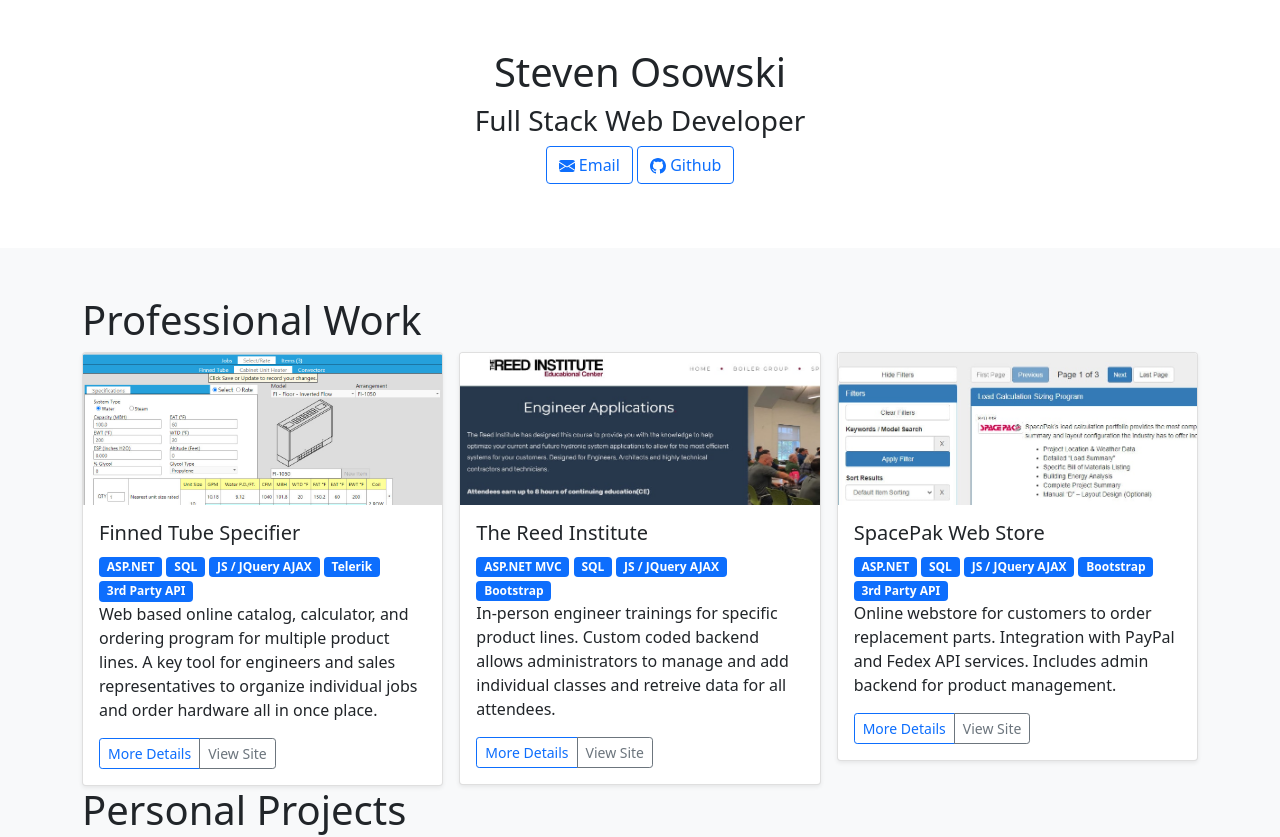
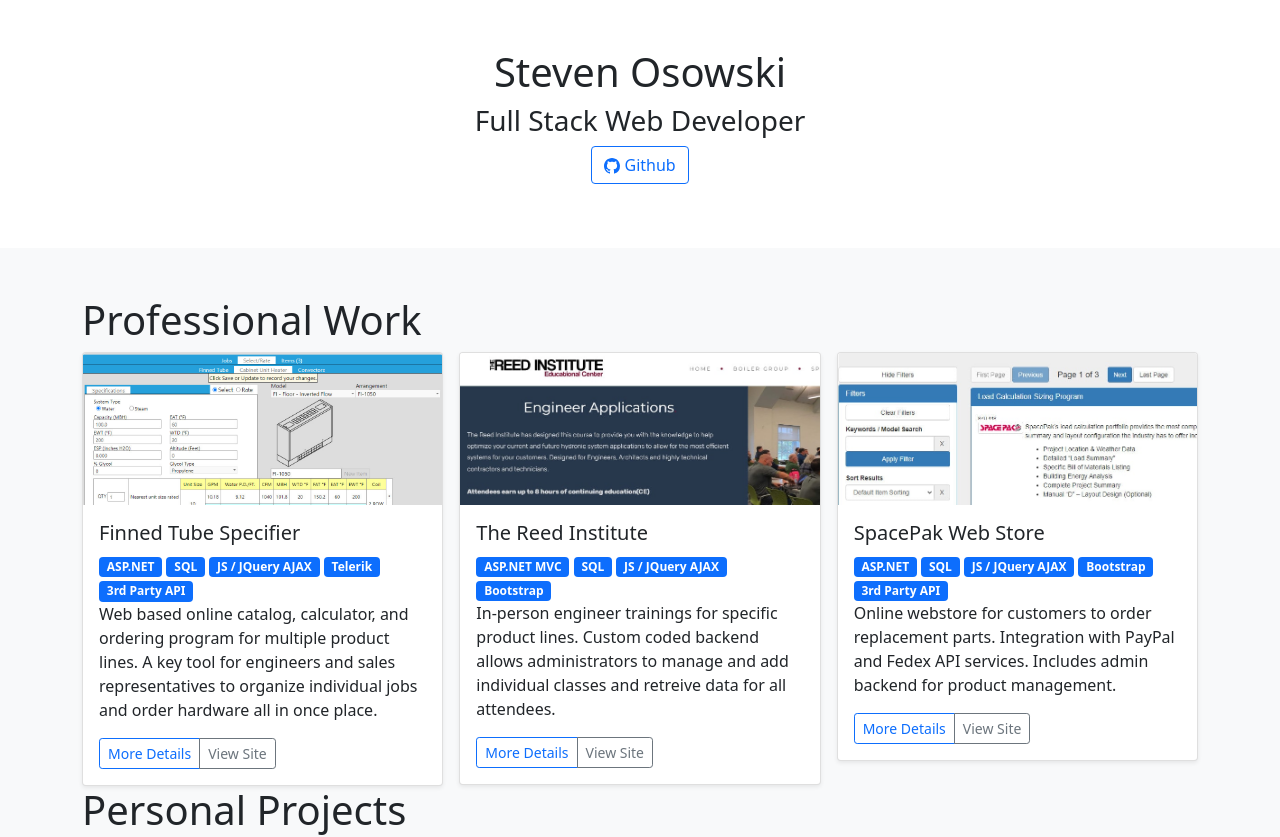
Before and after one commit to sosowskiFS/sosowskiFS.github.io, a plain HTML site: page index.html in a window 1280 px wide. Shown: the top 837 px of the page. Drawn offline with nearby package versions, Linux system fonts and the light colour scheme; a script that the page names is missing.

Commit message:
Remove email

```diff
--- a/index.html
+++ b/index.html
@@ -19,12 +19,6 @@
                     <h1 class="fw-light">Steven Osowski</h1>
                     <h3 class="fw-light">Full Stack Web Developer</h3>
                     <p>
-                        <a href="mailto:sosowskiwd@gmail.com?subject=Inquiry From Portfolio" class="btn btn-outline-primary">
-                            <svg xmlns="http://www.w3.org/2000/svg" width="16" height="16" fill="currentColor" class="bi bi-envelope-fill" viewBox="0 0 16 16">
-                                <path d="M.05 3.555A2 2 0 0 1 2 2h12a2 2 0 0 1 1.95 1.555L8 8.414.05 3.555ZM0 4.697v7.104l5.803-3.558L0 4.697ZM6.761 8.83l-6.57 4.027A2 2 0 0 0 2 14h12a2 2 0 0 0 1.808-1.144l-6.57-4.027L8 9.586l-1.239-.757Zm3.436-.586L16 11.801V4.697l-5.803 3.546Z"></path>
-                            </svg>
-                            Email
-                        </a>
                         <a href="https://github.com/sosowskiFS" target="_blank" class="btn btn-outline-primary">
                             <svg xmlns="http://www.w3.org/2000/svg" width="16" height="16" fill="currentColor" class="bi bi-github" viewBox="0 0 16 16">
                                 <path d="M8 0C3.58 0 0 3.58 0 8c0 3.54 2.29 6.53 5.47 7.59.4.07.55-.17.55-.38 0-.19-.01-.82-.01-1.49-2.01.37-2.53-.49-2.69-.94-.09-.23-.48-.94-.82-1.13-.28-.15-.68-.52-.01-.53.63-.01 1.08.58 1.23.82.72 1.21 1.87.87 2.33.66.07-.52.28-.87.51-1.07-1.78-.2-3.64-.89-3.64-3.95 0-.87.31-1.59.82-2.15-.08-.2-.36-1.02.08-2.12 0 0 .67-.21 2.2.82.64-.18 1.32-.27 2-.27.68 0 1.36.09 2 .27 1.53-1.04 2.2-.82 2.2-.82.44 1.1.16 1.92.08 2.12.51.56.82 1.27.82 2.15 0 3.07-1.87 3.75-3.65 3.95.29.25.54.73.54 1.48 0 1.07-.01 1.93-.01 2.2 0 .21.15.46.55.38A8.012 8.012 0 0 0 16 8c0-4.42-3.58-8-8-8z" />
```
